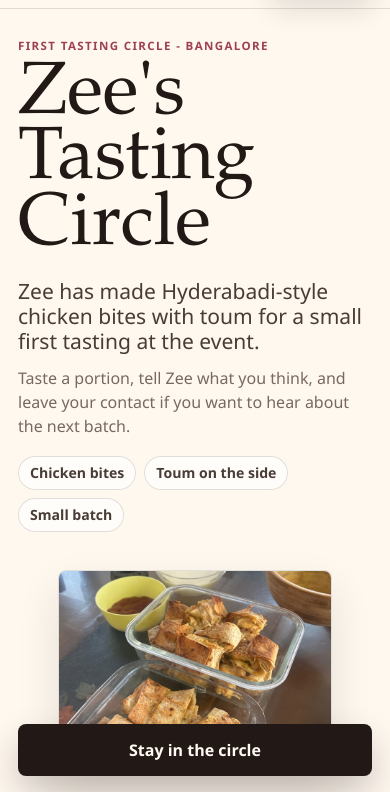
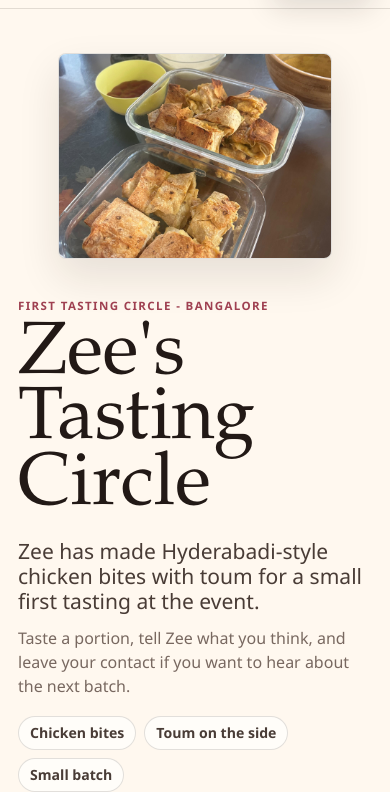
Before and after one commit to aleezanooor/zee-tasting-circle, a plain HTML site: page index.html in a window 390 px wide. Shown: the part 56-848 px from the top of the page. Drawn offline with Linux system fonts and the light colour scheme.

Commit message:
Reorder mobile hero and simplify CTAs

```diff
--- a/index.html
+++ b/index.html
@@ -151,6 +151,14 @@
       gap: 22px;
     }
 
+    .hero-copy {
+      order: 2;
+    }
+
+    .hero-media {
+      order: 1;
+    }
+
     .eyebrow,
     .label {
       margin: 0 0 10px;
@@ -289,6 +297,10 @@
       border-radius: var(--radius);
       background: var(--surface);
       box-shadow: var(--shadow);
+    }
+
+    .waitlist .button {
+      justify-self: end;
     }
 
     .form-grid {
@@ -519,23 +531,6 @@
       margin-top: 22px;
     }
 
-    .sticky-cta {
-      position: fixed;
-      left: var(--gutter);
-      right: var(--gutter);
-      bottom: calc(12px + env(safe-area-inset-bottom));
-      z-index: 20;
-      min-height: 52px;
-      display: flex;
-      align-items: center;
-      justify-content: center;
-      border-radius: var(--radius);
-      color: #fffaf2;
-      background: var(--ink);
-      box-shadow: 0 16px 34px rgba(34, 25, 22, 0.22);
-      font-weight: 900;
-    }
-
     footer {
       border-top: 1px solid var(--line);
       padding: 22px 0;
@@ -578,6 +573,13 @@
       }
     }
 
+    @media (max-width: 559px) {
+      .waitlist .button {
+        width: 100%;
+        justify-self: stretch;
+      }
+    }
+
     @media (min-width: 820px) {
       .nav-link {
         display: inline-flex;
@@ -591,6 +593,11 @@
         grid-template-columns: minmax(0, 0.92fr) minmax(340px, 1.08fr);
         align-items: center;
         gap: 48px;
+      }
+
+      .hero-copy,
+      .hero-media {
+        order: initial;
       }
 
       .hero-media img {
@@ -650,10 +657,6 @@
         box-shadow: 0 16px 34px rgba(34, 25, 22, 0.14);
       }
 
-      .sticky-cta {
-        display: none;
-      }
-
       .footer-inner {
         display: flex;
         justify-content: space-between;
@@ -679,7 +682,7 @@
   <main id="top">
     <section class="hero shell">
       <div class="hero-grid">
-        <div>
+        <div class="hero-copy">
           <p class="eyebrow">First tasting circle - Bangalore</p>
           <h1>Zee's Tasting Circle</h1>
           <p class="subtitle">Zee has made Hyderabadi-style chicken bites with toum for a small first tasting at the event.</p>
@@ -757,15 +760,13 @@
             <textarea id="notes" name="Notes" placeholder="Preferred contact method, spice level, dietary notes, or anything Zee should know."></textarea>
           </div>
         </div>
-        <button class="button primary" type="submit">Send my details</button>
+        <button class="button primary" type="submit">Send &amp; join the circle</button>
         <p class="form-status" id="form-status" role="status" aria-live="polite"></p>
         <p class="form-note"><strong>No pressure, no spam.</strong> Submissions go to zikrakakhana@gmail.com.</p>
       </form>
     </section>
 
   </main>
-
-  <a class="sticky-cta" href="#waitlist" aria-label="Join Zee's Tasting Circle">Stay in the circle</a>
 
   <footer>
     <div class="footer-inner shell">
@@ -806,7 +807,7 @@
         formStatus.textContent = "Could not submit. Please try again from the hosted page.";
       } finally {
         submitButton.disabled = false;
-        submitButton.textContent = "Send my details";
+        submitButton.textContent = "Send & join the circle";
       }
     });
   </script>
```
